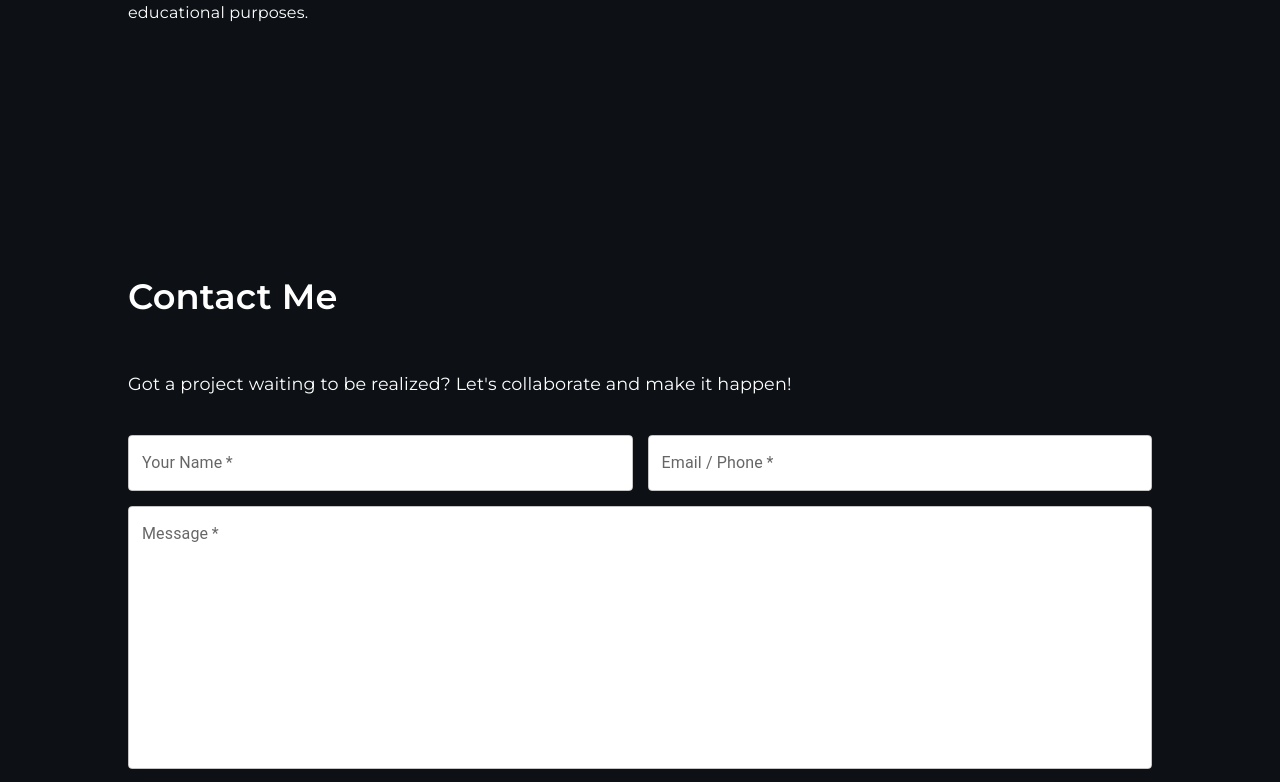
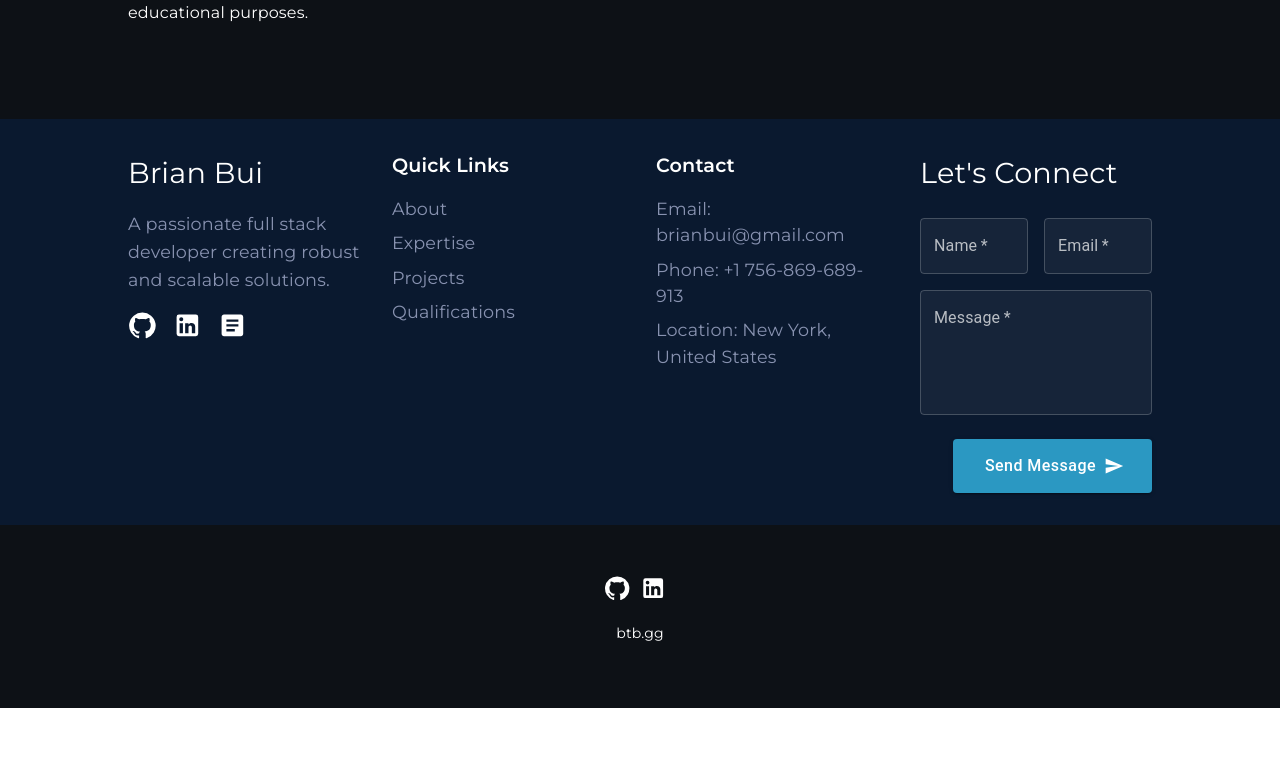
Before and after one commit to naskavinda/upwork-portfolio-brian, a React (Create React App) app: page / in a window 1280 px wide. Shown: the part 5538-6320 px from the top of the page. After the commit the page ends 6246 px from the top, so only its background shows below. Built offline with nearby package versions, Linux system fonts and the light colour scheme.

Commit message:
Complete Conract section without send email part

```diff
--- a/src/assets/styles/Contact.scss
+++ b/src/assets/styles/Contact.scss
@@ -1,26 +1,230 @@
+#contact {
+  padding: 2rem 10%;
+  background-color: #0a192f;
+  color: white;
+
+  @media (max-width: 768px) {
+    padding: 2rem 5%;
+  }
+}
+
+.contact-grid {
+  display: flex;
+  justify-content: space-between;
+  gap: 2rem;
+
+  @media (max-width: 1200px) {
+    flex-wrap: wrap;
+    gap: 2rem;
+  }
+
+  @media (max-width: 768px) {
+    flex-direction: column;
+    gap: 2rem;
+  }
+
+  > div {
+    flex: 1;
+    min-width: 200px;
+
+    @media (max-width: 1200px) {
+      flex: 1 1 calc(50% - 1rem);
+    }
+
+    @media (max-width: 768px) {
+      flex: 1 1 100%;
+    }
+  }
+}
+
+.contact-info {
+  h2 {
+    font-size: 1.8rem;
+    color: white;
+    margin: 0 0 1rem;
+  }
+
+  .description {
+    color: #8892b0;
+    line-height: 1.6;
+    margin: 0 0 1rem;
+  }
+}
+
+.social-links {
+  display: flex;
+  gap: 1rem;
+
+  a {
+    color: white;
+    transition: color 0.3s ease;
+
+    &:hover {
+      color: #2b98c2;
+    }
+
+    svg {
+      font-size: 1.8rem;
+    }
+  }
+}
+
+.quick-links {
+  h3 {
+    font-size: 1.2rem;
+    color: white;
+    margin: 0 0 1rem;
+  }
+
+  ul {
+    list-style: none;
+    padding: 0;
+    margin: 0;
+    display: flex;
+    flex-direction: column;
+    gap: 0.5rem;
+
+    li {
+      a {
+        color: #8892b0;
+        text-decoration: none;
+        transition: color 0.3s ease;
+        white-space: nowrap;
+
+        &:hover {
+          color: #2b98c2;
+        }
+      }
+    }
+  }
+}
+
+.contact-details {
+  h3 {
+    font-size: 1.2rem;
+    color: white;
+    margin: 0 0 1rem;
+  }
+
+  p {
+    color: #8892b0;
+    margin: 0 0 0.5rem;
+
+    &:last-child {
+      margin-bottom: 0;
+    }
+  }
+}
+
+.contact-form-section {
+  h2 {
+    font-size: 1.8rem;
+    color: white;
+    margin: 0 0 1.5rem;
+  }
+}
+
+.contact-form {
+  .MuiTextField-root {
+    background-color: rgba(255, 255, 255, 0.05);
+    border-radius: 4px;
+
+    .MuiOutlinedInput-root {
+      color: white;
+
+      fieldset {
+        border-color: rgba(255, 255, 255, 0.2);
+      }
+
+      &:hover fieldset {
+        border-color: rgba(255, 255, 255, 0.3);
+      }
+
+      &.Mui-focused fieldset {
+        border-color: #2b98c2;
+      }
+    }
+
+    .MuiInputLabel-root {
+      color: rgba(255, 255, 255, 0.7);
+
+      &.Mui-focused {
+        color: #2b98c2;
+      }
+    }
+
+    input, textarea {
+      &::placeholder {
+        color: rgba(255, 255, 255, 0.5);
+      }
+    }
+  }
+
+  .form-flex {
+    display: flex;
+    gap: 1rem;
+    margin-bottom: 1rem;
+
+    @media (max-width: 768px) {
+      flex-direction: column;
+    }
+
+    .MuiTextField-root {
+      width: 100%;
+    }
+  }
+
+  .body-form {
+    width: 100%;
+    margin-bottom: 1.5rem;
+  }
+
+  .send-button {
+    background-color: #2b98c2;
+    color: white;
+    padding: 0.8rem 2rem;
+    font-size: 1rem;
+    text-transform: none;
+    float: right;
+
+    &:hover {
+      background-color: #2180a5;
+    }
+
+    .MuiButton-endIcon {
+      margin-left: 0.5rem;
+    }
+  }
+}
+
+// Dark theme specific styles
+.dark-mode {
+  #contact {
+    background-color: #0a192f;
+  }
+}
+
+// Light theme specific styles
+.light-mode {
+  #contact {
+    background-color: white;
+
+    .contact-info, .quick-links, .contact-details, .contact-form-section {
+      h2, h3 {
+        color: #0a192f;
+      }
+    }
+
+    .social-links a {
+      color: #0a192f;
+    }
+  }
+}
+
 .contact_wrapper svg {
   font-size: 1em;
   vertical-align: middle;
   margin-right: 5px;
-}
-
-.contact-form {
-  padding-top: 20px;
-
-  button {
-    float: right;
-    background-color: white;
-    color: #050f0b;
-  }
-
-  button:hover {
-    background-color: #2b98c2;
-    color: white;
-  }
-
-  fieldset {
-    background-color: white;
-  }
 }
 
 label {
@@ -28,21 +232,6 @@ label {
   font-family: 'DomaineDispNar-Medium', sans-serif;
 }
 
-.form-flex {
-  display: flex;
-  gap: 15px;
-  padding-bottom: 15px;
-}
-
-.form-flex .MuiFormControl-root {
-  width: 100%;
-}
-
 form {
   width: 100% !important;
 }
-
-.body-form {
-  width: 100% !important;
-  margin-bottom: 15px !important;
-}
--- a/src/components/Contact.tsx
+++ b/src/components/Contact.tsx
@@ -5,9 +5,11 @@ import Box from '@mui/material/Box';
 import Button from '@mui/material/Button';
 import SendIcon from '@mui/icons-material/Send';
 import TextField from '@mui/material/TextField';
+import GitHubIcon from '@mui/icons-material/GitHub';
+import LinkedInIcon from '@mui/icons-material/LinkedIn';
+import ArticleIcon from '@mui/icons-material/Article';
 
 function Contact() {
-
   const [name, setName] = useState<string>('');
   const [email, setEmail] = useState<string>('');
   const [message, setMessage] = useState<string>('');
@@ -51,60 +53,111 @@ function Contact() {
 
   return (
     <div id="contact">
-      <div className="items-container">
-        <div className="contact_wrapper">
-          <h1>Contact Me</h1>
-          <p>Got a project waiting to be realized? Let's collaborate and make it happen!</p>
+      <div className="contact-grid">
+        <div className="contact-info">
+          <h2>Brian Bui</h2>
+          <p className="description">
+            A passionate full stack developer creating robust and scalable
+            solutions.
+          </p>
+
+          <div className="social-links">
+            <a
+              href="https://github.com"
+              target="_blank"
+              rel="noopener noreferrer"
+            >
+              <GitHubIcon />
+            </a>
+            <a
+              href="https://linkedin.com"
+              target="_blank"
+              rel="noopener noreferrer"
+            >
+              <LinkedInIcon />
+            </a>
+            <a href="#resume" target="_blank" rel="noopener noreferrer">
+              <ArticleIcon />
+            </a>
+          </div>
+        </div>
+
+        <div className="quick-links">
+          <h3>Quick Links</h3>
+          <ul>
+            <li>
+              <a href="#about">About</a>
+            </li>
+            <li>
+              <a href="#expertise">Expertise</a>
+            </li>
+            <li>
+              <a href="#projects">Projects</a>
+            </li>
+            <li>
+              <a href="#qualifications">Qualifications</a>
+            </li>
+          </ul>
+        </div>
+
+        <div className="contact-details">
+          <h3>Contact</h3>
+          <p>Email: brianbui@gmail.com</p>
+          <p>Phone: +1 756-869-689-913</p>
+          <p>Location: New York, United States</p>
+        </div>
+
+        <div className="contact-form-section">
+          <h2>Let's Connect</h2>
           <Box
             ref={form}
             component="form"
             noValidate
             autoComplete="off"
-            className='contact-form'
+            className="contact-form"
           >
-            <div className='form-flex'>
+            <div className="form-flex">
               <TextField
                 required
-                id="outlined-required"
-                label="Your Name"
-                placeholder="What's your name?"
+                id="name-input"
+                label="Name"
+                placeholder="Your name"
                 value={name}
-                onChange={(e) => {
-                  setName(e.target.value);
-                }}
+                onChange={(e) => setName(e.target.value)}
                 error={nameError}
                 helperText={nameError ? "Please enter your name" : ""}
               />
               <TextField
                 required
-                id="outlined-required"
-                label="Email / Phone"
-                placeholder="How can I reach you?"
+                id="email-input"
+                label="Email"
+                placeholder="your@email.com"
                 value={email}
-                onChange={(e) => {
-                  setEmail(e.target.value);
-                }}
+                onChange={(e) => setEmail(e.target.value)}
                 error={emailError}
-                helperText={emailError ? "Please enter your email or phone number" : ""}
+                helperText={emailError ? "Please enter your email" : ""}
               />
             </div>
             <TextField
               required
-              id="outlined-multiline-static"
+              id="message-input"
               label="Message"
-              placeholder="Send me any inquiries or questions"
+              placeholder="Your message"
               multiline
-              rows={10}
+              rows={4}
               className="body-form"
               value={message}
-              onChange={(e) => {
-                setMessage(e.target.value);
-              }}
+              onChange={(e) => setMessage(e.target.value)}
               error={messageError}
               helperText={messageError ? "Please enter the message" : ""}
             />
-            <Button variant="contained" endIcon={<SendIcon />} onClick={sendEmail}>
-              Send
+            <Button
+              variant="contained"
+              endIcon={<SendIcon />}
+              onClick={sendEmail}
+              className="send-button"
+            >
+              Send Message
             </Button>
           </Box>
         </div>
```
